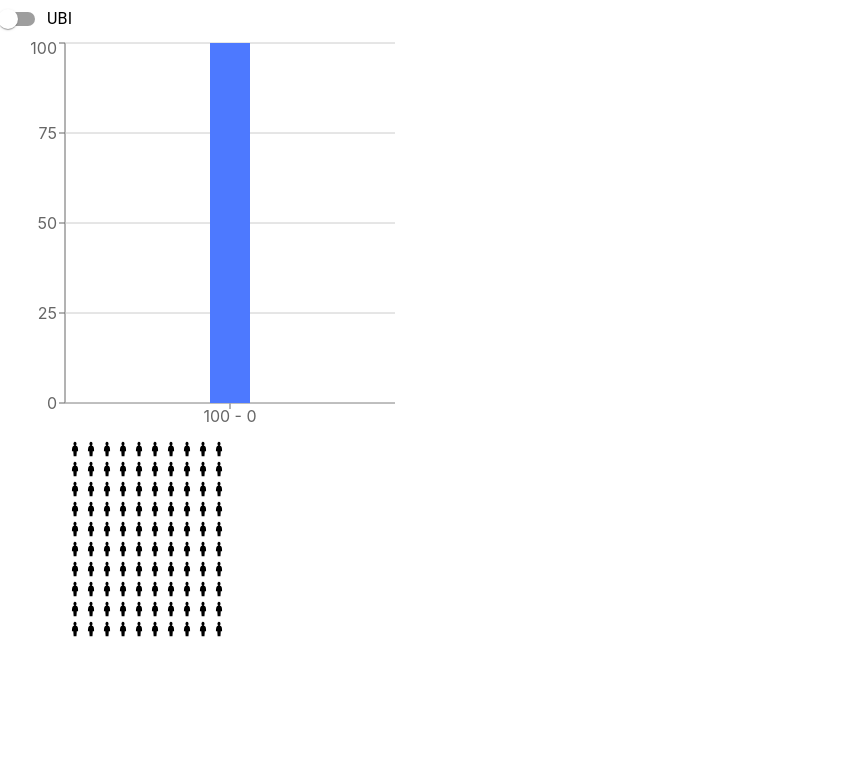
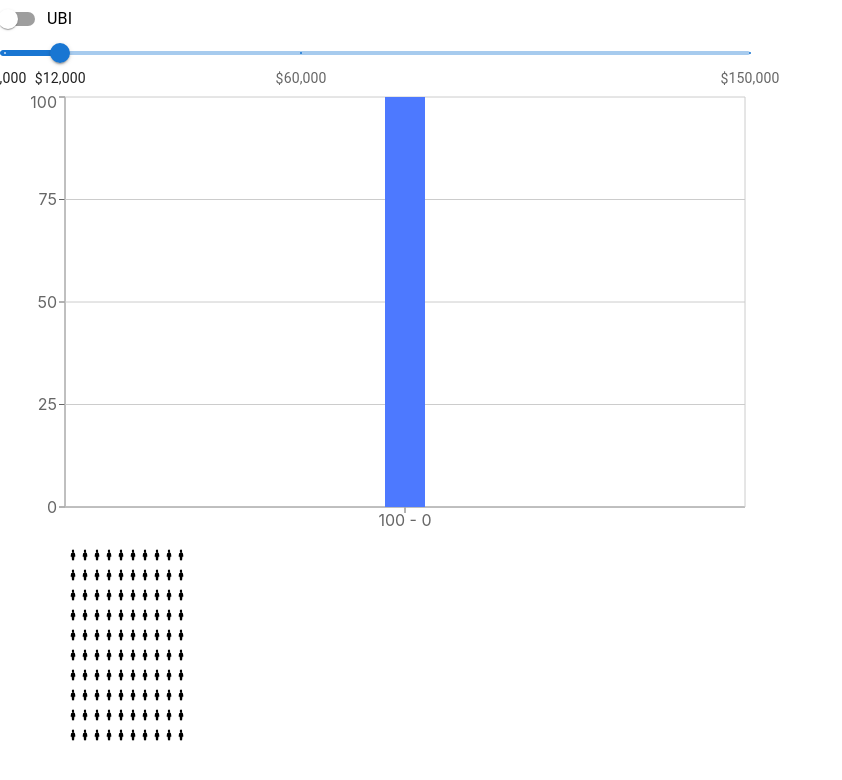
Before and after one commit to jankomp/y-ubi, a React (Create React App) app: page / in a window 1280 px wide. Shown: the top 780 px of the page, without its empty margins (0-842 px from the left). Built offline with nearby package versions, Linux system fonts and the light colour scheme.

Commit message:
added slider for UbI amount and ticks to yAxis

```diff
--- a/src/App.css
+++ b/src/App.css
@@ -68,3 +68,7 @@
 .personGrids {
   margin-left: 5%;
 }
+
+.visualization {
+  width: 100%;
+}
--- a/src/App.js
+++ b/src/App.js
@@ -1,6 +1,6 @@
 import React, { useState } from 'react';
 import { BarChart, Bar, Cell, XAxis, YAxis, CartesianGrid } from 'recharts';
-import { Switch, FormControlLabel } from '@mui/material';
+import { Switch, FormControlLabel, Slider, Box } from '@mui/material';
 import GetChartData from './ChartData';
 import { GiPerson } from "react-icons/gi";
 import './App.css';
@@ -8,10 +8,9 @@ import './App.css';
 let UbI = false;
 let ChartGroups = Array.from([[0, 1, 2, 3]]);
 
-const ubiAmount = 0.0265;
+let ubiAmount = 0.0265;
 
 const App = () => {
-
   const [data, setData] = useState(GetChartData(ChartGroups, UbI, ubiAmount));
 
   const applyUbi = (e) => {
@@ -67,7 +66,7 @@ const App = () => {
       for(let i = 0; i < 100; i++) {
         j += 1;
         let visible = 100 - i > bar.to && 100 - i <= bar.from;
-        let icon = visible ? (<GiPerson/>) : (<GiPerson className="invisiblePerson"/>);
+        let icon = visible ? (<GiPerson size={12}/>) : (<GiPerson size={12} className="invisiblePerson"/>);
         if (j === 10)
         {
           j = 0;
@@ -80,13 +79,57 @@ const App = () => {
       return buffer;
   }
 
+  const changeAmount = (e) => {
+    ubiAmount = e.target.value;
+    setData(GetChartData(ChartGroups, UbI, ubiAmount));
+  }
+
+  function valueText(value) {
+      const fullAmount = value * 452847.241;
+      const amountText = "$" + fullAmount.toFixed(2).replace("^$(0|[1-9][0-9]{0,2})(,d{3})*(.d{1,2})?$");
+      return amountText;
+  }
+
+  const marks = [
+    {
+      value: 0.0022,
+      label: '$1,000',
+    },
+    {
+      value: 0.0265,
+      label: '$12,000',
+    },
+    {
+      value: 0.1325,
+      label: '$60,000',
+    },
+    {
+      value: 0.33,
+      label: '$150,000',
+    }
+  ];
+
   return (
-    <>
-      <FormControlLabel control ={<Switch className="ubiSwitch" />} label="UBI" onChange={applyUbi}/>
-      <BarChart width={400} height={400} data={data} barSize={40}>
+    <div className='visualization'>
+      <Box sx={{ width: 750 }}>
+        <FormControlLabel control ={<Switch className="ubiSwitch" />} label="UBI" onChange={applyUbi}/>
+        <Slider
+          className="ubiSlider"
+          aria-label="Always visible"
+          valueLabelFormat={valueText}
+          min={0}
+          max={0.33}
+          defaultValue={0.0265}
+          step={null}
+          marks={marks}
+          valueLabelDisplay='auto'
+          onChange={changeAmount}
+        />
+      </Box>
+      <BarChart width={750} height={450} data={data} barSize={40}>
         <XAxis dataKey="name" />
-        <YAxis domain={[0, 100]}/>
-        <CartesianGrid horizontal={true} vertical={false} />
+        <YAxis domain={[0, 100]} ticks={[0,25,50,75,100]}/>
+        <CartesianGrid horizontal={true} />
         <Bar dataKey="x" stackId="a">
           {data.map((item, index) => {
             if (item.singleBar) {
@@ -114,7 +157,7 @@ const App = () => {
         </tr>
         </tbody>
       </table>
-    </>)
+    </div>)
 }
 
 export default App;
```
